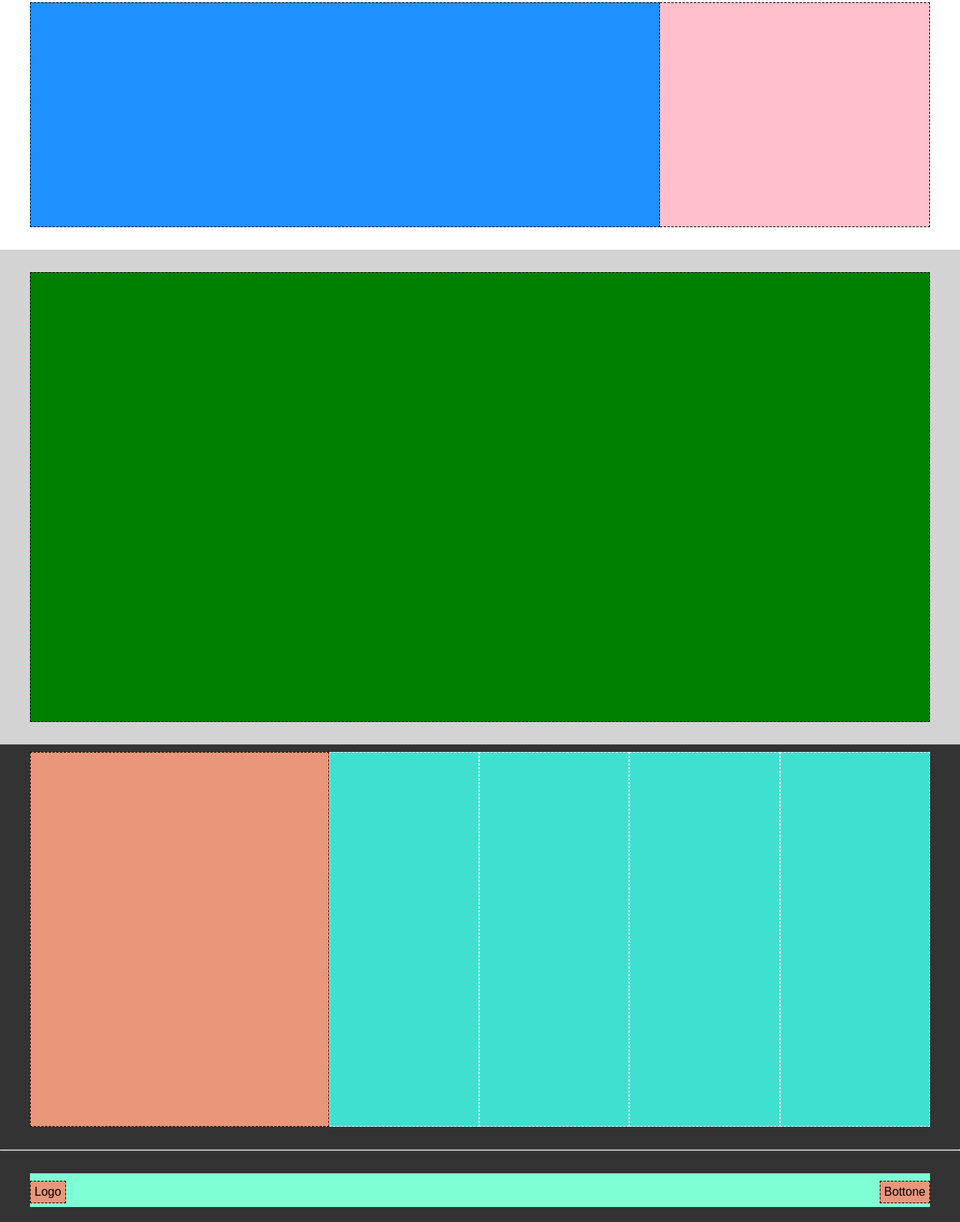
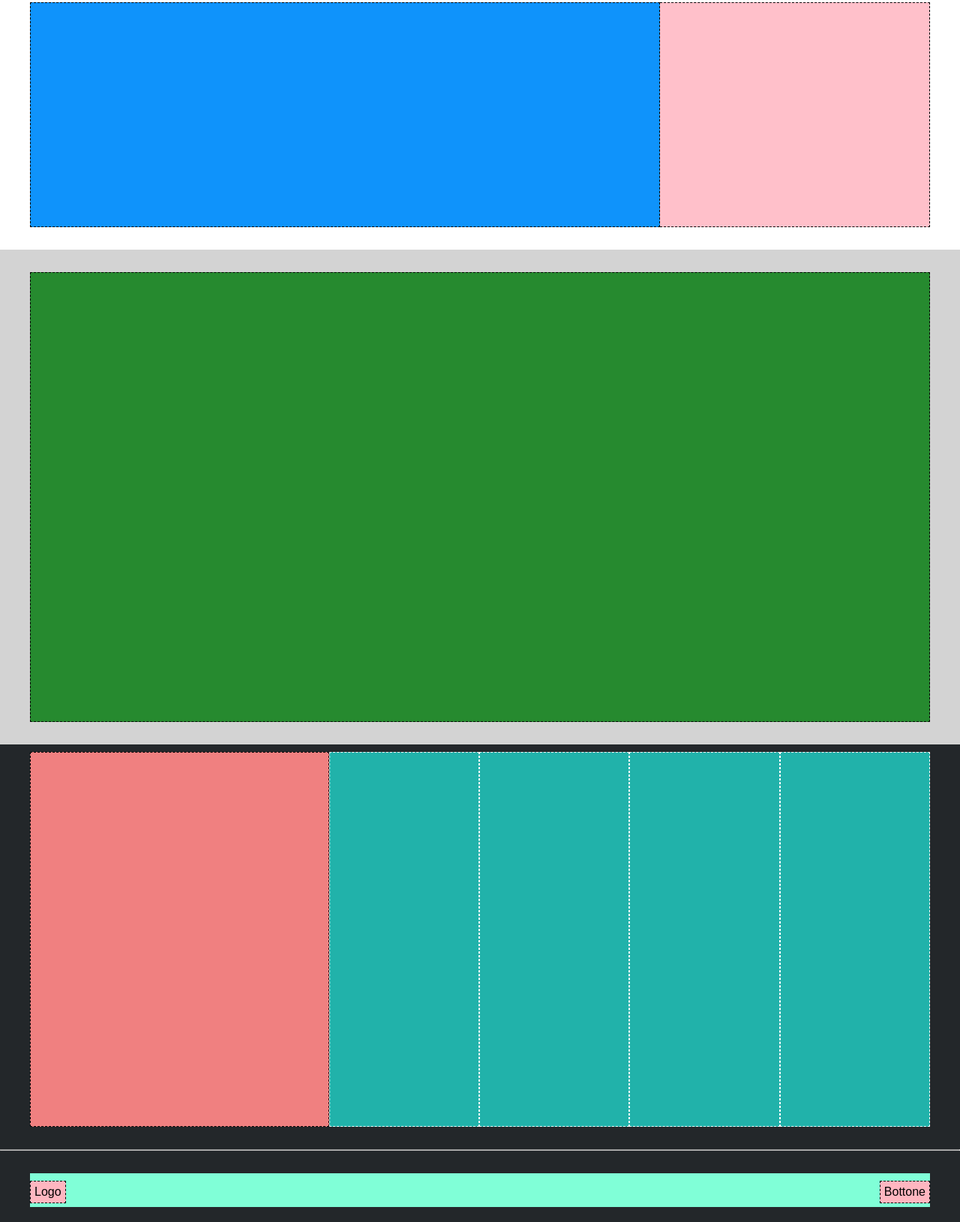
Before and after one commit to andreacagnina/htmlcss-struttura-discord, a plain HTML site: page index.html in a window 1280 px wide. Shown: the part 1167-2797 px from the top of the page at 75% size. Drawn offline with Linux system fonts and the light colour scheme.

Commit message:
[FIX] CHANGED COLOR PALETTE

```diff
--- a/css/style.css
+++ b/css/style.css
@@ -22,7 +22,7 @@ body {
 .text-dx,
 .nav {
     padding: 10px;
-    background-color: orange;
+    background-color: #dba434;
     border: 1px dashed black;
 }
 
@@ -34,7 +34,7 @@ body {
 /* STRUTTURA HEADER */
 
 header {
-    background-color: darkturquoise;
+    background-color: #add8e5;
     padding: 10px 0;
 }
 
@@ -107,27 +107,31 @@ li {
 /* M. COLORI */
 
 .bg-blue {
-    background-color: darkblue;
+    background-color: #000c87;
 }
 
 .bg-violet {
-    background-color: palevioletred;
+    background-color: #ed84ea;
 }
 
 .bg-dblue {
-    background-color: dodgerblue;
+    background-color: #0f93fb;
+}
+
+.bg-white {
+    background-color: #ffffff;
 }
 
 .bg-pink {
-    background-color: pink;
+    background-color: #ffc0ca;
 }
 
 .bg-gray {
-    background-color: lightgray;
+    background-color: #d3d3d3;
 }
 
 .bg-green {
-    background-color: green;
+    background-color: #268a2f;
 }
 
 /* ALLINEAMENTI E STILI */
@@ -174,19 +178,23 @@ li {
 /* F. COLORI */
 
 .bg-black {
-    background-color: rgba(0, 0, 0, 0.801);
+    background-color: #23272a;
 }
 
 .bg-turquoise {
-    background-color: turquoise;
+    background-color: #21b2aa;
 }
 
 .bg-salmon {
-    background-color: darksalmon;
+    background-color: #f08080;
+}
+
+.bg-pig {
+    background-color: #ffb6c0;
 }
 
 .bg-vert {
-    background-color: aquamarine;
+    background-color: #80ffd7;
 }
 
 .pd-10-30 {
@@ -209,5 +217,5 @@ li {
 
 hr {
     margin: 30px 0px;
-    border-bottom: 1px solid lightgray;
+    border-bottom: 1px solid #b4b4b3;
 }
--- a/index.html
+++ b/index.html
@@ -90,8 +90,8 @@
         <hr>
         <div class="container_under">
             <div class="col bg-vert pd-10-5 flex">
-                <div class="inline-block bg-salmon border-dsh pd-5">Logo</div>
-                <div class="inline-block bg-salmon border-dsh pd-5">Bottone</div>
+                <div class="inline-block bg-pig border-dsh pd-5">Logo</div>
+                <div class="inline-block bg-pig border-dsh pd-5">Bottone</div>
             </div>
         </div>
 
```
